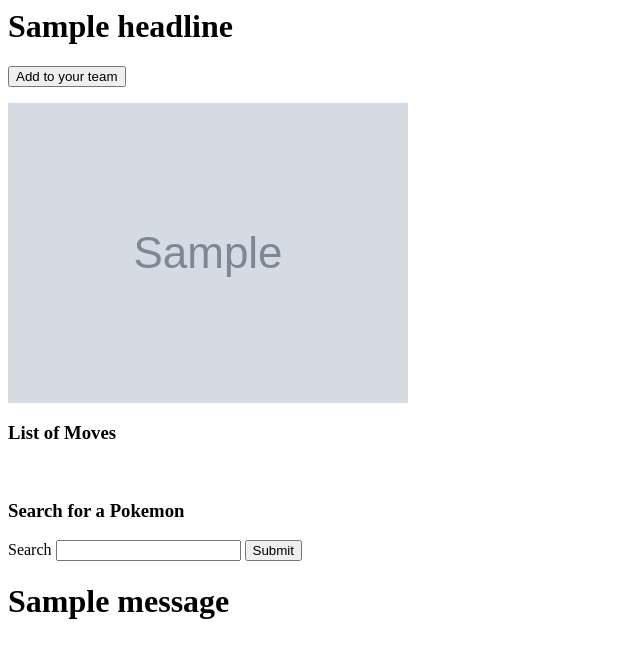
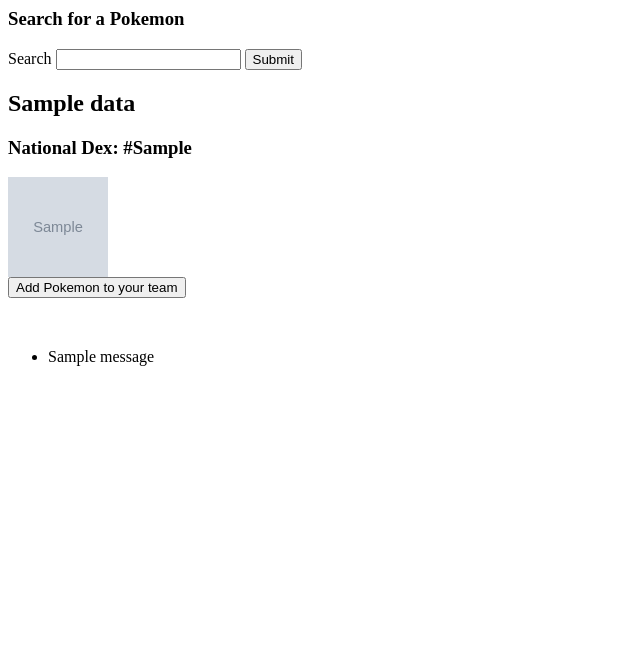
Before and after one commit to fofochi1/PokeTeam, a Flask app: template src/templates/search.html in a window 1280 px wide. Shown: the top 658 px of the page, without its empty margins (0-640 px from the left). Run offline with Flask 2, Linux system fonts and the light colour scheme; the template is opened without the code that fills it: most values are stand-ins (such as "Sample title", 1, 10 or a date in 2020); grey boxes marked "Sample" are stand-in pictures; one stand-in notice (Sample message) is shown.

Commit message:
Finally done with changes

```diff
--- a/src/app.py
+++ b/src/app.py
@@ -186,66 +186,86 @@
     )
 
 
-@app.route("/teams")
+@app.route("/teams", methods=["GET", "POST"])
 def teams():
-    return render_template("teams.html")
+    data = {"team": None, "pokemon_list": None}
+
+    team = Team.query.filter_by(owner=current_user.id).first()
+    pokemon_list = None
+    if team is not None:
+
+        def mapper(entry):
+            pokemon = entry[0]
+            response = requests.get(
+                f"https://pokeapi.co/api/v2/pokemon/{pokemon.species_no}"
+            ).json()
+            setattr(pokemon, "image", response["sprites"]["front_default"])
+            return pokemon
+
+        query_result = (
+            db.session.query(Pokemon, TeamHasPokemon)
+            .filter(TeamHasPokemon.team == team.id)
+            .filter(TeamHasPokemon.pokemon == Pokemon.id)
+            .all()
+        )
+        pokemon_list = list(map(mapper, query_result))
+
+    data["team"] = team
+    data["pokemon_list"] = pokemon_list
+    return render_template("teams.html", data=data)
 
 
-@app.route("/search_form", methods=["POST", "GET"])
+@app.route("/search", methods=["GET", "POST"])
 def search():
     """
     This function reveives input name from search form. Calls API and gets image,
     id and moves list.
     """
-    pokemon_name = request.form.get("search")
-    pokemon = pokemon_name.lower()
-    response = requests.get("https://pokeapi.co/api/v2/pokemon/" + pokemon + "/")
+    data = None
+    if request.method == "POST":
+        search_term = request.form["search_term"].lower()
+        response = requests.get(f"https://pokeapi.co/api/v2/pokemon/{search_term}")
+        if response.status_code == 404:
+            flash("A Pokemon with that name (or ID) could not be found.")
+            return redirect(url_for("search"))
+        response = response.json()
+        # print(response["moves"])
+        def mapper(move_wrapper):
+            move_wrapper = move_wrapper["move"]
+            move = {
+                "name": move_wrapper["name"],
+                "id": move_wrapper["url"].split("/")[-2],
+            }
+            return move
 
-    # checking to see that pokemon exists in API
-    if response.status_code == 404:
-        flash("That pokemon does not exist. Please try again!")
-        return redirect(url_for("main"))
+        data = {
+            "name": response["name"],
+            "species_no": response["id"],
+            "image": response["sprites"]["front_default"],
+            "moves": list(map(mapper, response["moves"])),
+        }
 
-    data = response.json()
-    headlines = {"name": "", "id": "", "image": "", "moves": [], "moves_id": []}
-    headlines.update({"name": data["name"]})
-    headlines.update({"id": data["id"]})
-    headlines.update({"image": data["sprites"]["front_shiny"]})
-    length_of_moves = len(data["moves"])
-    list_of_moves = []
-    list_of_moves_id = []
-    for i in range(length_of_moves):
-        list_of_moves.append(data["moves"][i]["move"]["name"])
-        url = data["moves"][i]["move"]["url"]
-        split_url = url.split("/")
-        move_id = split_url[6]
-        list_of_moves_id.append(move_id)
-    headlines.update({"moves": list_of_moves})
-    headlines.update({"moves_id": list_of_moves_id})
-    return render_template(
-        "search.html", headlines=headlines, pokemon_name=pokemon, length=length_of_moves
-    )
+    return render_template("search.html", data=data)
 
 
-@app.route("/add_pokemon_to_team/<id>", methods=["POST", "GET"])
-def add_pokemon_to_team(id):
-    pokemon = Pokemon(species_no=id, owner=current_user.id)
+@app.route("/add_pokemon/<species_no>", methods=["POST"])
+def add_pokemon(species_no):
+    pokemon = Pokemon(species_no=species_no, owner=current_user.id)
     db.session.add(pokemon)
     team = Team.query.filter_by(owner=current_user.id).first()
-    add_pokemon = TeamHasPokemon(team=team.id, pokemon=pokemon.id)
-    db.session.add(add_pokemon)
+    team_pokemon_record = TeamHasPokemon(team=team.id, pokemon=pokemon.id)
+    db.session.add(team_pokemon_record)
     db.session.commit()
-    return render_template("teams.html")
+    return redirect(url_for("teams"))
 
 
 @app.route("/create_team", methods=["POST"])
 def create_team():
     team = Team(name="My Team", owner=current_user.id)
-    print(team.owner)
     db.session.add(team)
     db.session.commit()
 
-    return render_template("teams.html")
+    return redirect(url_for("teams"))
 
 
 if __name__ == "__main__":
--- a/src/templates/search.html
+++ b/src/templates/search.html
@@ -1,40 +1,29 @@
 <html>
 
 <body>
-    <h1>{{headlines["name"]}}</h1>
-
-    <form action="/add_pokemon_to_team/{{headlines['id']}}" method="GET">
-        <!-- <input type="hidden" name="pokemon" id="pokemon" value="{{headlines['id']}}"> -->
-        <input type="submit" value="Add to your team">
-    </form>
-
-    <img src="{{headlines['image']}}" alt="{{headlines['name']}}">
-
-    <h3>List of Moves</h3>
-    {% for n in range(length) %}
-    <form action="/send_move_to_database/{{headlines['moves_id'][n]}}/" method="GET">
-        <!--
-        <input type="hidden" name="move" id="move" value="{{headlines['moves'][n]}}">
-        <input type="hidden" name="pokemon" id="pokemon" value="{{headlines['name']}}">
-        -->
-        <input type="submit" value="{{headlines['moves'][n]}}">
-    </form>
-    {% endfor %}
-
-    <br>
     <h3>Search for a Pokemon</h3>
-    <form method="POST" action="/search_form">
-
+    <form action="/search" method="post">
         <label for="search">Search</label>
-        <input type="text" id="search" name="search">
+        <input type="text" name="search_term">
         <input type="submit" value="Submit">
     </form>
+    {% if data is not none %}
+        <h2>{{ data.name }}</h2>
+        <h3>National Dex: #{{ data.species_no }}</h3>
+        <img width="100" height="100" src="{{ data.image }}">
+        <form action="/add_pokemon/{{ data.species_no }}" method="post">
+            <input type="submit" value="Add Pokemon to your team">
+        </form>
+    {% endif %}
+    <br>
     {% with messages = get_flashed_messages() %}
-    {% if messages %}
-    {% for message in messages %}
-    <h1>{{message}}</h1>
-    {% endfor %}
-    {% endif %}
+        {% if messages %}
+            <ul>
+                {% for message in messages %}
+                    <li>{{message}}</li>
+                {% endfor %}
+            </ul>
+        {% endif %}
     {% endwith %}
 </body>
 
```
Also changed, not shown: src/static/teams.css (added, +21 -0 lines), src/templates/index.html (+2 -8 lines), src/templates/searchpage.html (+8 -3 lines), src/templates/teams.html (+32 -7 lines).
